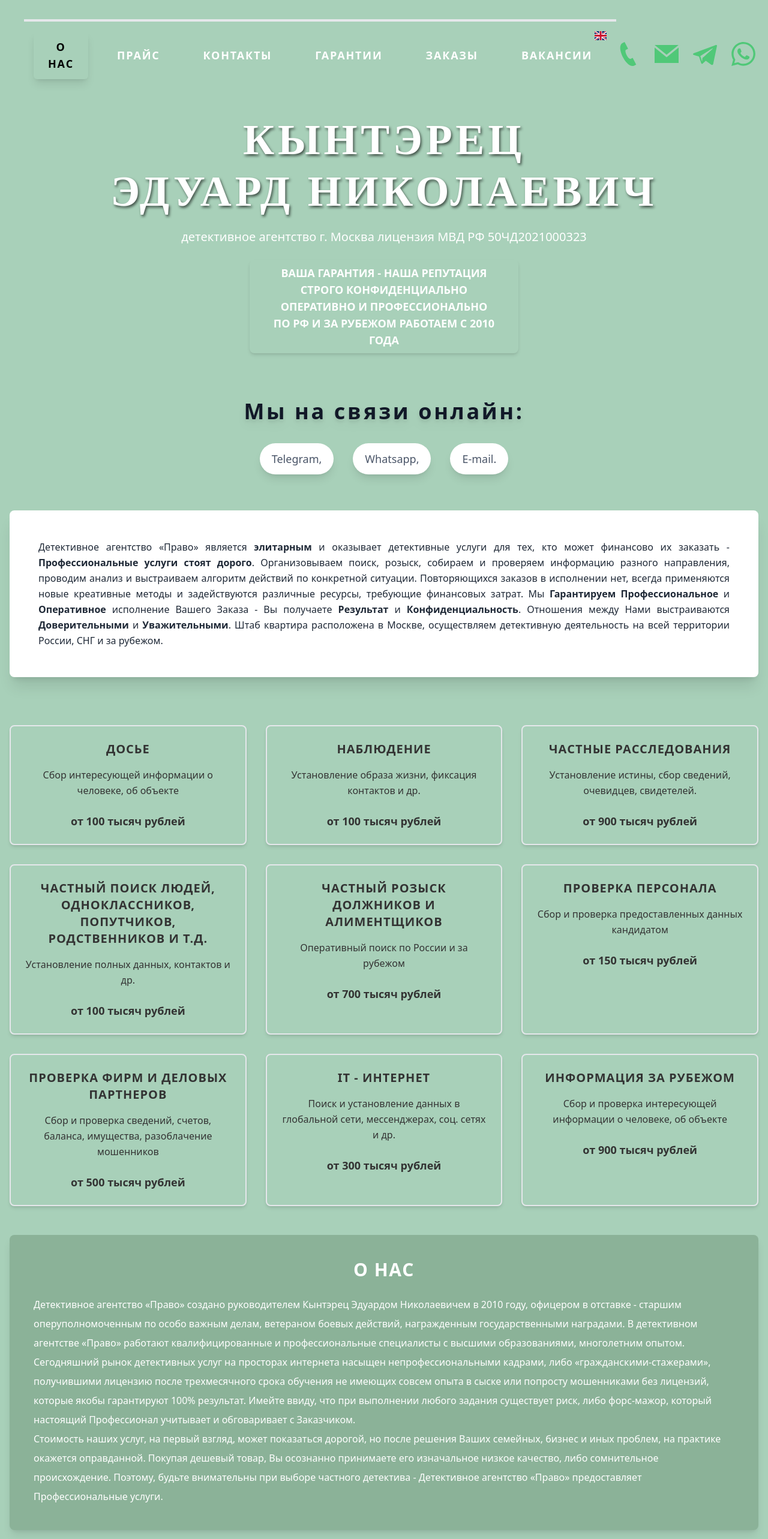
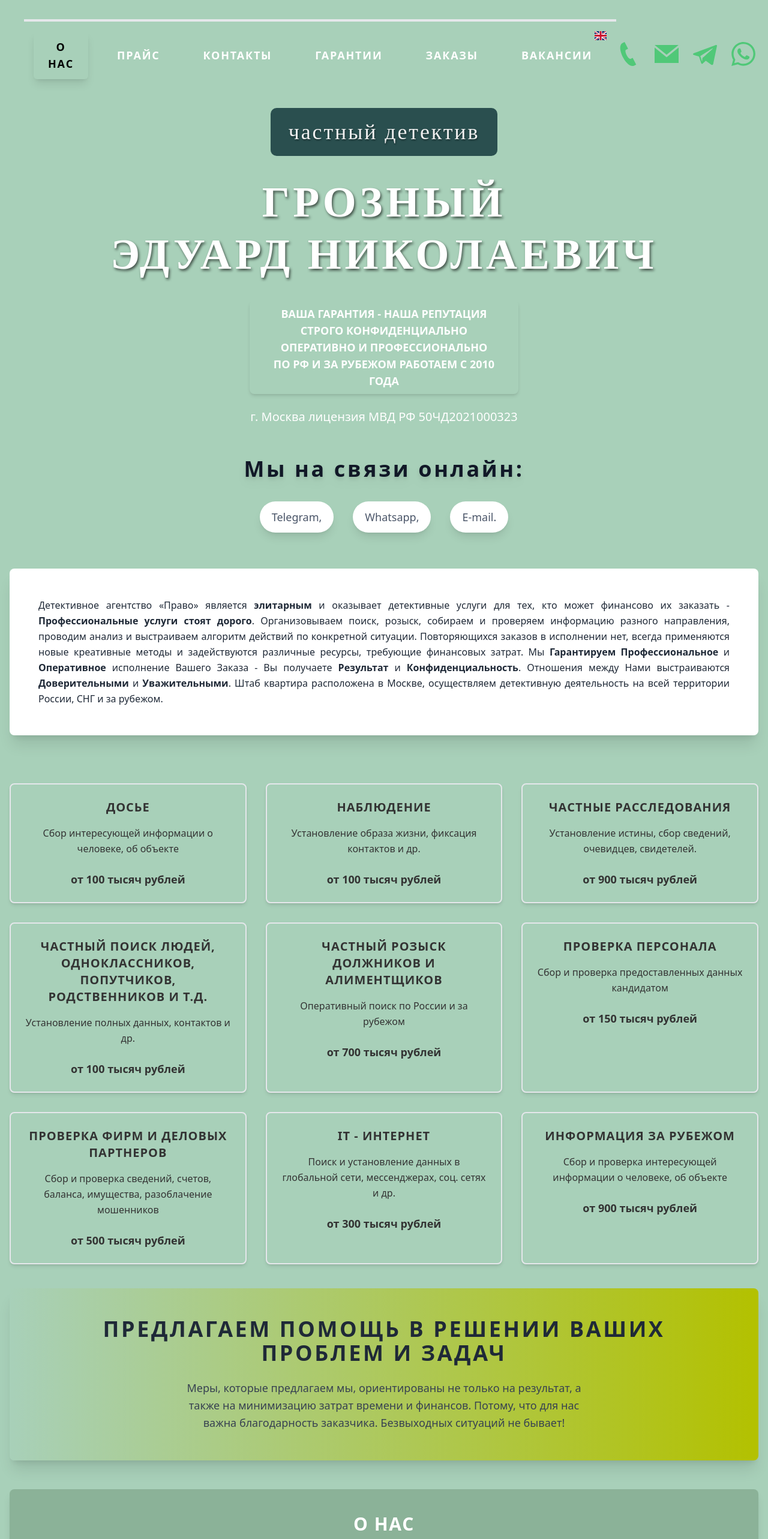
Before and after one commit to Zuglus/detektiv, a Next.js app: page / in a window 1280 px wide. Shown: the top 2566 px of the page at 60% size. Built offline with nearby package versions, Linux system fonts and the light colour scheme.

Commit message:
Изменено название

```diff
--- a/src/components/content/contentAbout.tsx
+++ b/src/components/content/contentAbout.tsx
@@ -44,6 +44,16 @@ export default function ContentAbout({
         ))}
       </div>
 
+      {/* Proposal Section - Enhanced with Accents and Animation */}
+      <div className="relative bg-gradient-to-r from-[#a8d0b9] to-[#b3c100] shadow-xl hover:shadow-2xl mt-10 p-12 rounded-lg text-gray-900 transform transition-all hover:scale-105">
+        <h2 className="mb-6 font-extrabold text-4xl text-center text-gray-800 uppercase tracking-widest">
+          {data.proposeHeader}
+        </h2>
+        <p className="mx-auto max-w-2xl text-center text-gray-700 text-lg leading-relaxed">
+          {data.proposeText}
+        </p>
+      </div>
+
       {/* About Section - Soft Contrast and Attention-Grabbing Typography */}
       <div className="bg-[#8bb298] shadow-lg mt-12 p-10 rounded-lg">
         <h3 className="mb-6 font-bold text-3xl text-center text-white uppercase tracking-wider">
@@ -61,17 +71,6 @@ export default function ContentAbout({
           </li>
         ))}
       </ul>
-
-      {/* Proposal Section - Enhanced with Accents and Animation */}
-      <div className="relative bg-gradient-to-r from-[#a8d0b9] to-[#b3c100] shadow-xl hover:shadow-2xl mb-8 p-12 rounded-lg text-gray-900 transform transition-all hover:scale-105">
-        <h2 className="mb-6 font-extrabold text-4xl text-center text-gray-800 uppercase tracking-widest">
-          {data.proposeHeader}
-        </h2>
-        <p className="mx-auto max-w-2xl text-center text-gray-700 text-lg leading-relaxed">
-          {data.proposeText}
-        </p>
-      </div>
-
 
       {/* Detective Principles - Well-Spaced with Focus on Simplicity */}
       <h2 className="font-bold text-[#a8d0b9] text-3xl text-center uppercase tracking-widest">
--- a/src/components/layout/header.tsx
+++ b/src/components/layout/header.tsx
@@ -8,6 +8,23 @@ export default function Header({ data, routes }: { data: any, routes: Rout[] })
       <div className="md:flex md:justify-between items-center md:py-2">
         <Nav routes={routes} />
         <SocialIcons />
+      </div>
+
+      <div
+        className="inline-block relative mt-6 text-[#f0f0f0] text-xl sm:text-2xl lg:text-3xl xl:text-4xl leading-tight tracking-wide transform transition-all duration-200 ease-in-out"
+        style={{
+          fontFamily: "'Playfair Display', serif", /* Совместимость шрифта с заголовком */
+          textShadow: '1px 2px 3px rgba(0,0,0,0.4)', /* Легкая тень для выделения текста */
+          letterSpacing: '0.08em', /* Увеличенное межбуквенное расстояние */
+          lineHeight: '1.4', /* Четкость и читаемость */
+          backgroundColor: '#2a4f4f', /* Темно-зеленый фон для контраста с текстом */
+          borderRadius: '10px', /* Мягкие углы для элегантности */
+          padding: '15px 30px', /* Просторные отступы */
+          width: 'fit-content', /* Ширина подстраивается под текст */
+          transition: 'background-color 0.3s ease, transform 0.3s ease', /* Плавные изменения при наведении */
+        }}
+      >
+        {data.intro}
       </div>
 
       <h1
@@ -22,18 +39,17 @@ export default function Header({ data, routes }: { data: any, routes: Rout[] })
           color: '#fff', /* Контрастный белый цвет для текста */
         }}
       >
-  {data.header}<br/>
+        {data.header}<br />
         {data.headerName}
       </h1>
 
+      <div
+        className="bg-olive-600 bg-gradient-to-r from-olive-500 to-olive-400 shadow-md mx-auto my-6 px-4 py-2 rounded-lg max-w-xs sm:max-w-md font-semibold text-base text-center sm:text-lg uppercase"
+        dangerouslySetInnerHTML={{ __html: data.div1 }}
+      />
 
       <h2
         className="mt-2 text-lg text-olive-100 sm:text-xl antialiased"
-        dangerouslySetInnerHTML={{ __html: data.div1 }}
-      />
-
-      <div
-        className="bg-olive-600 bg-gradient-to-r from-olive-500 to-olive-400 shadow-md mx-auto my-6 px-4 py-2 rounded-lg max-w-xs sm:max-w-md font-semibold text-base text-center sm:text-lg uppercase"
         dangerouslySetInnerHTML={{ __html: data.div2 }}
       />
     </header>
--- a/src/data/header.json
+++ b/src/data/header.json
@@ -1,13 +1,15 @@
 {
   "ru": {
-    "header": "Кынтэрец",
+    "intro": "частный детектив",
+    "header": "Грозный",
     "headerName": "Эдуард Николаевич",
-    "div1": "детективное агентство г. Москва<br class='md:hidden' /> лицензия МВД РФ 50ЧД2021000323",
-    "div2": "ваша гарантия<br class='sm:hidden' /> - наша репутация<br />строго конфиденциально<br />оперативно и профессионально<br />по РФ и за рубежом<br class='sm:hidden' /> работаем с 2010 года"
+    "div1": "ваша гарантия<br class='sm:hidden' /> - наша репутация<br />строго конфиденциально<br />оперативно и профессионально<br />по РФ и за рубежом<br class='sm:hidden' /> работаем с 2010 года",
+    "div2": "г. Москва<br class='md:hidden' /> лицензия МВД РФ 50ЧД2021000323"
   },
   "en": {
+    "intro": "private investigator",
     "header": "Pravo",
-    "div1": "detective agency moscow<br class='md:hidden' /> license мвд рф 50чд2021000323",
-    "div2": "your guarantee<br class='sm:hidden' /> - our reputation<br />strictly confidential<br />promptly and professionally<br />we have been working in russia<br /> and abroad since 2010"
+    "div1": "your guarantee<br class='sm:hidden' /> - our reputation<br />strictly confidential<br />promptly and professionally<br />we have been working in russia<br /> and abroad since 2010",
+    "div2": "detective agency moscow<br class='md:hidden' /> license мвд рф 50чд2021000323"
   }
 }
```
Lines whose indentation alone changed are shown as unchanged.
